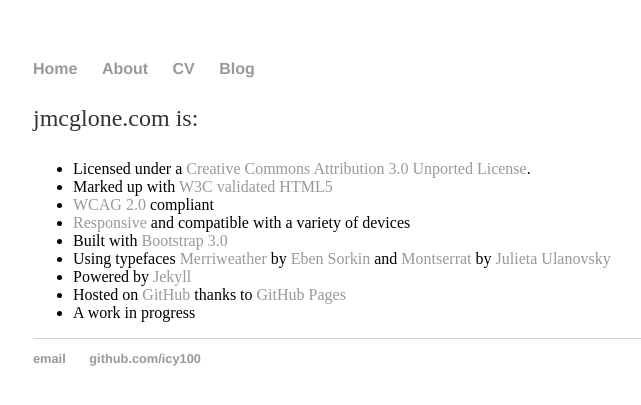
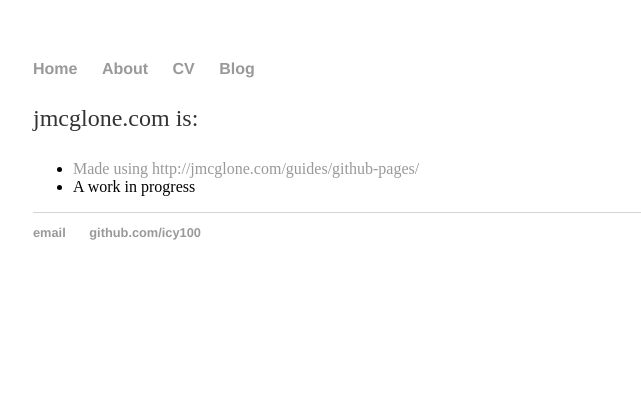
Before and after one commit to icy100/icy100.github.io, a Jekyll site: the page built from about/index.html, in a window 1280 px wide. Shown: the top 405 px of the page, without its empty margins (159-800 px from the left). Built offline with Jekyll 4.4.1, drawn with Linux system fonts in a browser that asks for light colours.

Commit message:
Update index.html

```diff
--- a/about/index.html
+++ b/about/index.html
@@ -1,7 +1,7 @@
 ---
 layout: default
 title: About This Site
-description: Credits and information about the website jmcglone.com, the personal website for Jonathan McGlone, a Librarian, Front-End Developer, Digital Publisher, Project Manager, Music Enthusiast, and Web Noodler living and working in Michigan.
+description: Website test for icy100
 ---
 
   <div class="about">
@@ -9,14 +9,7 @@
     <p>jmcglone.com is:</p>
 
       <ul class="list-unstyled">
-        <li>Licensed under a <a rel="license" href="http://creativecommons.org/licenses/by/3.0/deed.en_US">Creative Commons Attribution 3.0 Unported License</a>. </li>
-        <li>Marked up with <a href="http://validator.w3.org/check?uri=http%3A%2F%2Fjmcglone.com%2F" title="HTML5 Validator">W3C validated HTML5</a></li>
-        <li><a href="http://www.w3.org/TR/WCAG20/" title="WCAG 2.0">WCAG 2.0</a> compliant</li>
-        <li><a href="http://alistapart.com/article/responsive-web-design" title="Responsive Web Design at A List Apart">Responsive</a> and compatible with a variety of devices</li>
-        <li>Built with <a href="http://getbootstrap.com/" title="Bootstrap 3.0">Bootstrap 3.0</a></li>
-        <li>Using typefaces <a href="http://www.google.com/fonts/specimen/Merriweather" title ="Merriweather">Merriweather</a> by <a href="https://plus.google.com/106288796449831139244/about" title="Eben Sorkin">Eben Sorkin</a> and <a href="http://www.google.com/fonts/specimen/Montserrat" title="Montserrat">Montserrat</a> by <a href="http://www.zkysky.com.ar/" title="ZkySky Design">Julieta Ulanovsky</a></li>
-        <li>Powered by <a href="http://jekyllrb.com/" title="Jekyll">Jekyll</a></li>
-        <li>Hosted on <a href="http://github.com/jmcglone/jmcglone.github.io" title="This site hosted on GitHub">GitHub</a> thanks to <a href="http://pages.github.com/" title="GitHub Pages">GitHub Pages</a></li>
+        <li><a href="http://jmcglone.com/guides/github-pages">Made using http://jmcglone.com/guides/github-pages/</a></li>
         <li>A work in progress</li>
       </ul>
 
```
